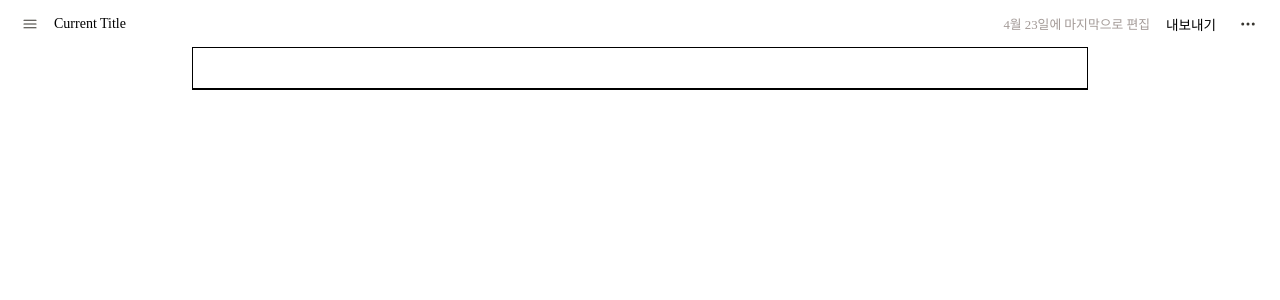
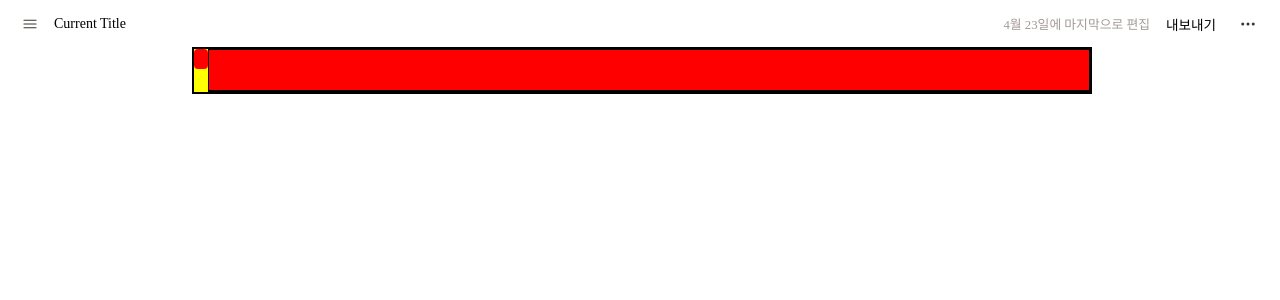
Before and after one commit to Phonedolly/mote, a Next.js app: page / in a window 1280 px wide. Shown: the top 300 px of the page. Built offline with nearby package versions, Linux system fonts and the light colour scheme.

Commit message:
refector block structure

```diff
--- /dev/null
+++ b/components/ContentContainer.js
@@ -0,0 +1,33 @@
+import styled from "styled-components";
+import { Noto_Sans_KR, Outfit } from 'next/font/google'
+import { v4 } from "uuid";
+import { useEffect, useRef, useState } from "react";
+import InputBlock from "./InputEntry";
+import getCaretPosition from "@/utils/getCaretPosition";
+import Block from "./blocks/Block";
+
+const outfit = Outfit({ subsets: ['latin'] });
+const notoSansKR = Noto_Sans_KR({ subsets: [], weight: ['400', '700'] });
+
+export const Container = styled.div.attrs({ key: v4() })`
+  font-family: ${outfit.className} ${notoSansKR.className};
+  margin: 0;
+`;
+
+const ContentContainerWithoutLogic = styled.div.attrs({ key: v4() })`
+  margin: 0 auto;
+  width: 70vw;
+  `;
+
+export const ContentContainer = (props) => {
+  const { dom, setDom } = props;
+  const refContentContainer = useRef();
+
+  return (
+    <ContentContainerWithoutLogic ref={refContentContainer}>
+      {dom.blocks.map((block, i) => (
+        <Block lineNo={i} key={v4()} block={block} dom={dom} setDom={setDom}/>
+      ))}
+    </ContentContainerWithoutLogic>
+  )
+}
--- /dev/null
+++ b/components/blocks/Block.js
@@ -0,0 +1,53 @@
+import TextBlock from '@/components/blocks/TextBlock'
+import getCaretPosition from '@/utils/getCaretPosition';
+import { useEffect, useRef } from 'react';
+import styled from "styled-components";
+
+const BlockWithoutLogic = styled.div`
+  display: flex;
+  flex-direction: row;
+  border: 2px solid black;
+  width: 100%;
+  background-color: yellow;
+`
+const BlockHandle = styled.div`
+  background-color: red;
+  width: 14px;
+  height: 20px;
+  border-radius: 4px;
+`
+
+const Block = ({ lineNo, block, dom, setDom }) => {
+  const refBlock = useRef(null);
+  let targetBlock;
+
+  switch (block.blockType) {
+    case "text":
+      targetBlock = <TextBlock lineNo={lineNo} block={block} dom={dom} setDom={setDom} refBlock={refBlock} />
+      break;
+    case "code":
+      targetBlock = <div>code</div>;
+    default:
+      targetBlock = <div>default</div>;
+      break;
+  }
+
+  return (
+    <BlockWithoutLogic ref={refBlock} onClick={() => {
+      const position = getCaretPosition(refBlock.current.parentElement.childNodes[lineNo].childNodes[1].childNodes[0]);
+      setDom(prev => ({
+        blocks: prev.blocks.map((el, j) => (j === dom.curLine.value ? {
+          blockType: prev.blocks[dom.curLine.value].blockType,
+          value: refBlock.current.parentElement.childNodes[dom.curLine.value].childNodes[1].childNodes[0].textContent
+        } : el)),
+        curLine: { value: lineNo, lastArrowAction: "CLICK" },
+        lastClickRange: position
+      }))
+    }}>
+      <BlockHandle />
+      {targetBlock}
+    </BlockWithoutLogic>
+  )
+}
+
+export default Block;
--- a/components/InputEntry.js
+++ b/components/blocks/TextBlock.js
@@ -1,10 +1,10 @@
 import styled from "styled-components";
-import { Noto_Sans_KR, Outfit } from 'next/font/google'
 import { v4 } from "uuid";
-import { memo, useEffect, useRef, useState } from 'react';
+import { useEffect, useRef, useState } from 'react';
 import { AnimatePresence } from "framer-motion";
 import { motion } from "framer-motion";
 import getCaretPosition from "@/utils/getCaretPosition";
+import { textBlockInitValue } from "@/etc/initValues";
 
 const PopupMenuWithoutLogic = styled(motion.div)`
   display: ${props => props.show === "true" ? 'block' : 'none'};
@@ -16,7 +16,7 @@ const PopupMenuWithoutLogic = styled(motion.div)`
   box-shadow: rgba(0, 0, 0, 0.35) 0px 5px 15px;
   border-radius: 4px;
   z-index: 999;
-  background-color: white;
+  background-color: green;
 `
 export const PopupMenu = (props) => {
   return (
@@ -37,7 +37,8 @@ export const PopupMenu = (props) => {
 }
 
 const _InputEntryWithoutLogic = styled.div`
-  width: ${props => props.width ? props.width : 'auto'};
+  /* width: ${props => props.width ? props.width : 'auto'}; */
+  width: 100%;
   /* width:fit-content; */
   height: 2.5rem;
   border: none;
@@ -51,17 +52,16 @@ const _InputEntryWithoutLogic = styled.div`
   :focus {
     outline: none;
   }
+  background-color: ${props => props.dom.curLine.value === props.lineNo ? "red" : "blue"};
   `
 const _InputEntry = (props) => {
-  const { dom, setDom, lineNo, setIntermediateData, children, setCurrentRawData, currentRawData, setLastEvent, ref_InputEntry } = props;
+  const { lineNo, block, dom, setDom, refBlock } = props;
+  const ref_InputEntry = useRef(null);
   const refPopupMenu = useRef(null);
-  // const ref_InputEntry = useRef(null);
   const [showPopup, setShowPopup] = useState(false);
   const [curCaretPos, setCurCaretPos] = useState({ top: 0, left: 0 });
-  const [rawText, setRawText] = useState(currentRawData);
-  const [innerText, setInnerText] = useState(currentRawData);
-  const [initialText, setInitialText] = useState(children);
-  const [caret, setCaret] = useState(1);
+  const [rawText, setRawText] = useState(block.value);
+  const [innerText, setInnerText] = useState(block.value);
 
   function getPositionAfterOneChar(e) {
     const selection = window.getSelection();
@@ -72,7 +72,7 @@ const _InputEntry = (props) => {
   }
 
   function getPositionAtNoChar(e) {
-    const rect = ref_InputEntry.current?.getBoundingClientRect();
+    const rect = refBlock.current?.getBoundingClientRect();
     if (!rect) {
       console.log('rect is null');
       return;
@@ -81,41 +81,32 @@ const _InputEntry = (props) => {
   }
 
   // useEffect(() => {
-  //   function determineClosePopup(e) {
-  //     if (showPopup === false || !refPopupMenu?.current) {
-  //       console.log(showPopup);
-  //       console.log(refPopupMenu.current);
-  //       console.log('somthing wrong');
-  //       return
-  //     }
-  //     const curPopupPos = refPopupMenu.current?.getBoundingClientRect();
-  //     if (!curPopupPos) {
-  //       console.log('!curPopupPos');
-  //       return;
-  //     }
-  //     if (e.offsetX < curPopupPos.left
-  //       || e.offsetX > curPopupPos.left + getComputedStyle(refPopupMenu.current).width.split("px")[0]
-  //       || e.offsetY < curPopupPos.top
-  //       || e.offsetY > curPopupPos.top + getComputedStyle(refPopupMenu.current).height.split("px")[0]) {
-  //       setShowPopup(prev => false);
+  //   /*
+  //   https://stackoverflow.com/questions/32553158/detect-click-outside-react-component
+  //   */
+  //   function handleClickOutside(event) {
+  //     if (refBlock.current && !refBlock.current.contains(event.target)) {
+  //       // alert("You clicked outside of me!");
+  //       // setIntermediateData(({ lastCurLine: lineNo, lastInput: refBlock.current.innerText }))
+  //       // save();
+  //       setShowPopup(false);
+  //       // setCurrentRawData(rawText);
   //     }
   //   }
-
-  //   document.addEventListener('click', determineClosePopup);
-
+  //   document.addEventListener('click', handleClickOutside);
   //   return () => {
-  //     document.removeEventListener('click', determineClosePopup);
+  //     document.removeEventListener('click', handleClickOutside);
   //   }
-  // }, [showPopup]);
+  // }, [])
 
   useEffect(() => {
     /*
     https://stackoverflow.com/questions/32553158/detect-click-outside-react-component
     */
     function handleClickOutside(event) {
-      if (ref_InputEntry.current && !ref_InputEntry.current.contains(event.target)) {
+      if (refPopupMenu.current && !refPopupMenu.current.contains(event.target)) {
         // alert("You clicked outside of me!");
-        // setIntermediateData(({ lastCurLine: lineNo, lastInput: ref_InputEntry.current.innerText }))
+        // setIntermediateData(({ lastCurLine: lineNo, lastInput: refBlock.current.innerText }))
         // save();
         setShowPopup(false);
         // setCurrentRawData(rawText);
@@ -125,14 +116,16 @@ const _InputEntry = (props) => {
     return () => {
       document.removeEventListener('click', handleClickOutside);
     }
-  }, [lineNo, setDom, rawText])
+  }, [])
 
   useEffect(() => {
     if (rawText.length === 0) {
       ref_InputEntry.current.focus();
       return;
     }
-
+    if (lineNo !== dom.curLine.value) {
+      return;
+    }
     const target = ref_InputEntry.current;
     if (!target.childNodes || !target.childNodes[0]) {
       return;
@@ -152,36 +145,34 @@ const _InputEntry = (props) => {
   return (
     <>
       <_InputEntryWithoutLogic
+        dom={dom}
+        lineNo={lineNo}
         contentEditable
         suppressContentEditableWarning
         ref={ref_InputEntry}
         onKeyDown={(e) => {
-          if (rawText.length > 0) {
+          if (innerText.length > 0) {
             getPositionAfterOneChar(e);
           } else {
             getPositionAtNoChar(e);
           }
           if (e.key == '/') {
-            setShowPopup(prev => true);
+            setShowPopup(true);
             return;
           }
           setShowPopup(false);
-          const caretPosition = getCaretPosition(ref_InputEntry.current);
+          const caretPosition = getCaretPosition(refBlock.current);
           if (e.key == 'Enter' || e.key == "ArrowUp" || e.key == "ArrowDown") {
-            setShowPopup(prev => false);
-            const newRawText = e.target.innerText;
+            setShowPopup(false);
+            const curText = e.target.innerText;
+            console.log(curText);
             switch (e.key) {
               case "Enter":
                 e.preventDefault();
                 /* Save current value and generate new div, and go to it */
                 setDom(prev => ({
-                  blockData: prev.blockData
-                    .map((el, i) => {
-                      if (i === prev.curLine.value) {
-                        return newRawText
-                      }
-                      return el;
-                    }).concat(""),
+                  blocks: prev.blocks.map((block, i) => i === prev.curLine.value ? { blockType: "text", value: curText } : block)
+                    .concat([textBlockInitValue]),
                   curLine: { value: prev.curLine.value + 1, lastArrowAction: "ENTER" },
                   lastClickRange: caretPosition
                 }));
@@ -193,12 +184,7 @@ const _InputEntry = (props) => {
                   return;
                 }
                 setDom(prev => ({
-                  blockData: prev.blockData.map((el, i) => {
-                    if (i === prev.curLine.value) {
-                      return newRawText
-                    }
-                    return el;
-                  }),
+                  blocks: prev.blocks.map((block, i) => i === prev.curLine.value ? { blockType: "text", value: curText } : block),
                   curLine: { value: prev.curLine.value - 1, lastArrowAction: "UP" },
                   lastClickRange: caretPosition
                 }));
@@ -206,16 +192,11 @@ const _InputEntry = (props) => {
               case "ArrowDown":
                 e.preventDefault();
                 /* check if last line */
-                if (dom.curLine.value === dom.blockData.length - 1) {
+                if (dom.curLine.value === dom.blocks.length - 1) {
                   return;
                 }
                 setDom(prev => ({
-                  blockData: prev.blockData.map((el, i) => {
-                    if (i === prev.curLine.value) {
-                      return newRawText
-                    }
-                    return el;
-                  }),
+                  blocks: prev.blocks.map((block, i) => i === prev.curLine.value ? { blockType: "text", value: curText } : block),
                   curLine: { value: prev.curLine.value + 1, lastArrowAction: "DOWN" },
                   lastClickRange: caretPosition
                 }));
@@ -239,25 +220,23 @@ const _InputEntry = (props) => {
         onInput={(e) => {
           console.log(e);
           setInnerText(e.target.innerText);
-          // console.log(e.target.innerText);
-          // setRawText(e.target.innerText);
-          // setIntermediateData(prev => ({ lastCurLine: lineNo, lastInput: e.target.innerText }))
         }}
-      >{rawText}</_InputEntryWithoutLogic>
-      < PopupMenu position={curCaretPos} innerRef={refPopupMenu} showPopup={showPopup} />
+      >{rawText}</_InputEntryWithoutLogic >
+      <PopupMenu position={curCaretPos} innerRef={refPopupMenu} showPopup={showPopup} />
     </>
   )
 }
 
-const InputEntryWithoutLogic = styled.div`
+const TextBlockWithoutLogic = styled.div`
   border: 1px solid black;
+  width: 100%;
 `
-const InputEntry = (props) => {
+const TextBlock = (props) => {
   return (
-    <InputEntryWithoutLogic>
+    <TextBlockWithoutLogic>
       <_InputEntry {...props} />
-    </InputEntryWithoutLogic>
+    </TextBlockWithoutLogic>
   )
 }
 
-export default InputEntry;
+export default TextBlock;
--- a/components/container.js
+++ /dev/null
@@ -1,70 +0,0 @@
-import styled from "styled-components";
-import { Noto_Sans_KR, Outfit } from 'next/font/google'
-import { v4 } from "uuid";
-import { useEffect, useRef, useState } from "react";
-import InputEntry from "./InputEntry";
-import getCaretPosition from "@/utils/getCaretPosition";
-
-const outfit = Outfit({ subsets: ['latin'] });
-const notoSansKR = Noto_Sans_KR({ subsets: [], weight: ['400', '700'] });
-
-export const Container = styled.div.attrs({ key: v4() })`
-  font-family: ${outfit.className} ${notoSansKR.className};
-  margin: 0;
-`;
-
-
-const ContentContainerWithoutLogic = styled.div.attrs({ key: v4() })`
-  margin: 0 auto;
-  width: 70vw;
-  `;
-
-export const ContentContainer = (props) => {
-  const { dom, setDom } = props;
-  const refContentContainer = useRef();
-  const ref_InputEntry = useRef();
-  const [intermediateData, setIntermediateData] = useState({ lastCurLine: 0, lastInput: "" });
-  const [currentRawData, setCurrentRawData] = useState("");
-  const [curLineNo, setCurLineNo] = useState(0);
-
-  return (
-    <ContentContainerWithoutLogic ref={refContentContainer}>
-      {dom.blockData.map((rawData, i) => {
-        if (i === dom.curLine.value) {
-          return (
-            <InputEntry
-              key={v4()}
-              dom={dom}
-              setDom={setDom}
-              lineNo={i}
-              currentRawData={rawData}
-              setCurrentRawData={setCurrentRawData}
-              ref_InputEntry={ref_InputEntry}
-            >
-            </InputEntry>)
-        }
-        else {
-          return (
-            <div
-              contentEditable
-              suppressContentEditableWarning
-              key={v4()}
-              lineno={i}
-              onClick={(e) => {
-                /* save current input block and set new block line */
-                const position = getCaretPosition(ref_InputEntry.current.parentElement.parentElement.childNodes[i]);
-                setDom(prev => ({
-                  blockData: prev.blockData.map((el, j) => (j === dom.curLine.value ? ref_InputEntry.current.innerText : el
-                  )),
-                  curLine: { value: i },
-                  lastClickRange: position
-                }))
-              }
-              }
-            >{rawData.length === 0 ? <br /> : rawData}</div>
-          )
-        }
-      })}
-    </ContentContainerWithoutLogic>
-  )
-}
--- /dev/null
+++ b/etc/initValues.js
@@ -0,0 +1 @@
+export const textBlockInitValue = { blockType: "text", value: "" };
--- a/pages/index.js
+++ b/pages/index.js
@@ -2,90 +2,24 @@ import Head from 'next/head'
 import Image from 'next/image'
 import { Noto_Sans_KR, Outfit } from 'next/font/google'
 import { CurrentTitle, Dots, ExportButton, LastEdit, LeftTitleMenuContainer, PopupMenu, RightTitleMenuContainer, SideBar, SideBarToggleButton, Spacer, Title, TitleBar } from '@/components/basicElements'
-import { Container, ContentContainer, } from '@/components/container'
-import InputEntry from '@/components/InputEntry';
+import { Container, ContentContainer, } from '@/components/ContentContainer'
+import InputBlock from '@/components/InputEntry';
 import { useEffect, useRef, useState } from 'react'
 import { v4 } from "uuid";
 import { useAnimate } from 'framer-motion'
+import TextBlock from '@/components/blocks/TextBlock';
+import { textBlockInitValue } from '@/etc/initValues'
 
 export default function Home() {
   const refContentContainer = useRef(null);
   const [showSideBar, setShowSideBar] = useState(false);
   const [currentTitle, setCurrentTitle] = useState("Current Title");
   const [lastEdit, setLastEdit] = useState(new Date());
-  const [dom, setDom] = useState({ blockData: [""], curLine: { value: 0, lastArrowAction: "" }, lastClickRange: 0 });
-  // const [curLine, setCurLine] = useState({ value: 0, lastAction: "" });
-  const [clickOutsideOfblock, setClickOutsideOfblock] = useState(false);
-  const [newestLine, setNewestLine] = useState(0);
-
-  // useState(() => {
-  //   console.log(intermediateData);
-  // }, [intermediateData])
-
-  // useEffect(() => {
-  //   const { value, lastArrowAction } = dom.curLine;
-  //   console.log(`curLine is changed to ${value}`)
-  //   // document.getElementById('aa').
-  //   if (lastArrowAction === "DOWN" || lastArrowAction === "ENTER") {
-  //     refContentContainer.current.children[value].firstChild?.focus();
-  //   }
-
-  //   if (lastArrowAction === "UP") {
-  //     console.log('value', value);
-  //     const target = refContentContainer.current.childNodes[value].firstChild;
-  //     const selection = window.getSelection();
-  //     const range = document.createRange();
-  //     // move caret to the end of the line
-  //     range.setStart(target.childNodes[0], 2)
-  //     range.collapse(true);
-
-  //     selection.removeAllRanges();
-  //     selection.addRange(range);
-
-  //     target.focus();
-  //     // select the range
-  //     console.log('worked');
-  //   }
-  //   // refContentContainer.current.children[curLine].focus();
-  // }, [dom.curLine]);
-
-  // useEffect(() => {
-  //   function handleKeydown(e) {
-  //     if (e.key == "ArrowDown") {
-  //       setCurLine(curLine + 1)
-  //     }
-  //     if (e.key == "ArrowUp") {
-  //       setCurLine(curLine - 1)
-  //     }
-  //   }
-  //   document.addEventListener("keydown", handleKeydown);
-
-  //   return () => {
-  //     document.removeEventListener("keydown", handleKeydown);
-  //   }
-  // }, [curLine])
-
-  // useEffect(() => {
-  //   const { lastCurLine, data } = intermediateData;
-  //   console.log('lastCurLine', lastCurLine, 'dom.curLine.value', dom.curLine.value);
-  //   if (lastCurLine !== dom.curLine.value) {
-  //     const { rawData, curLine } = dom;
-  //     console.log(44)
-  //     setDom({
-  //       rawData: rawData.map((rawText, i) => {
-  //         if (i === lastCurLine) {
-  //           return data;
-  //         }
-  //         return rawText;
-  //       }),
-  //       curLine: curLine
-  //     })
-  //     setIntermediateData({ ...intermediateData, lastCurLine: dom.curLine.value })
-  //     // refContentContainer.current.children[lastCurLine].innerText = data;
-  //   }
-
-  // }, [intermediateData]);
-
+  const [dom, setDom] = useState({
+    blocks: [textBlockInitValue],
+    curLine: { value: 0, lastArrowAction: "" },
+    lastClickRange: 0
+  });
 
   return (
     <>
```
